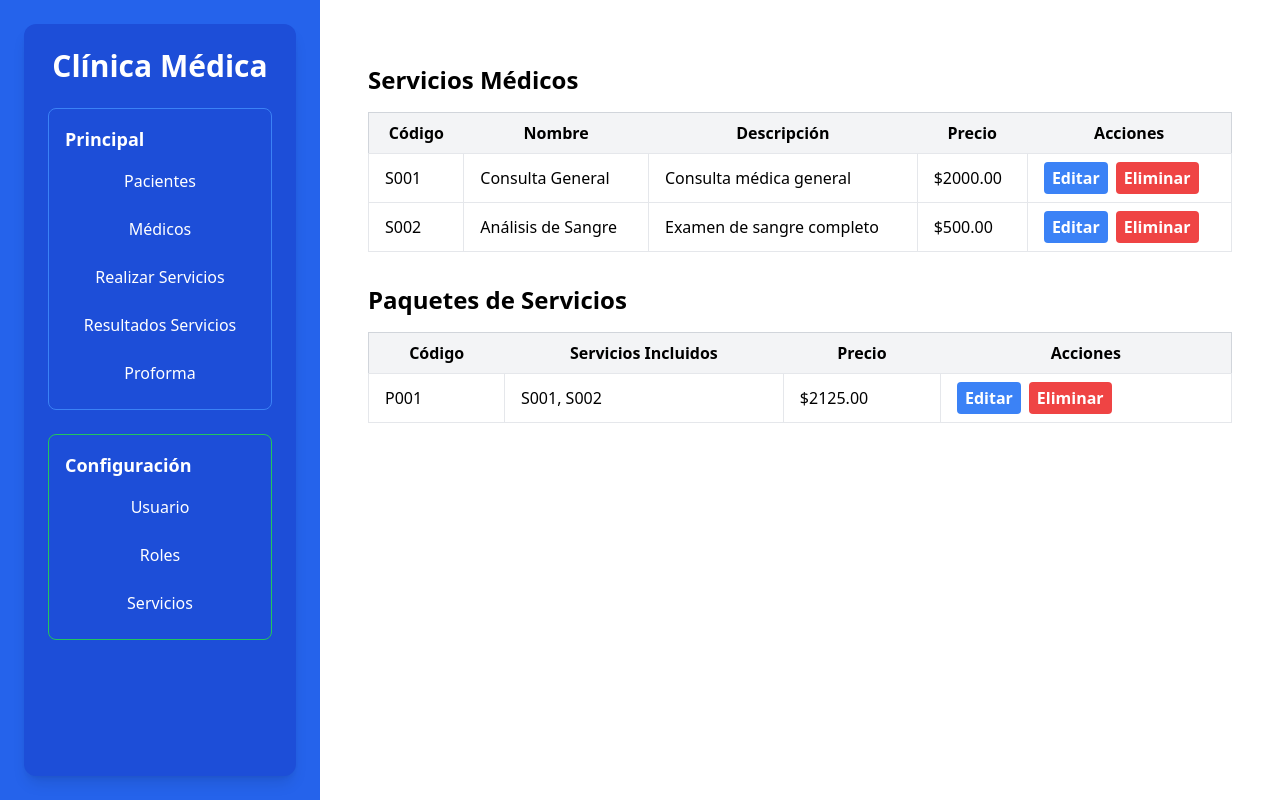
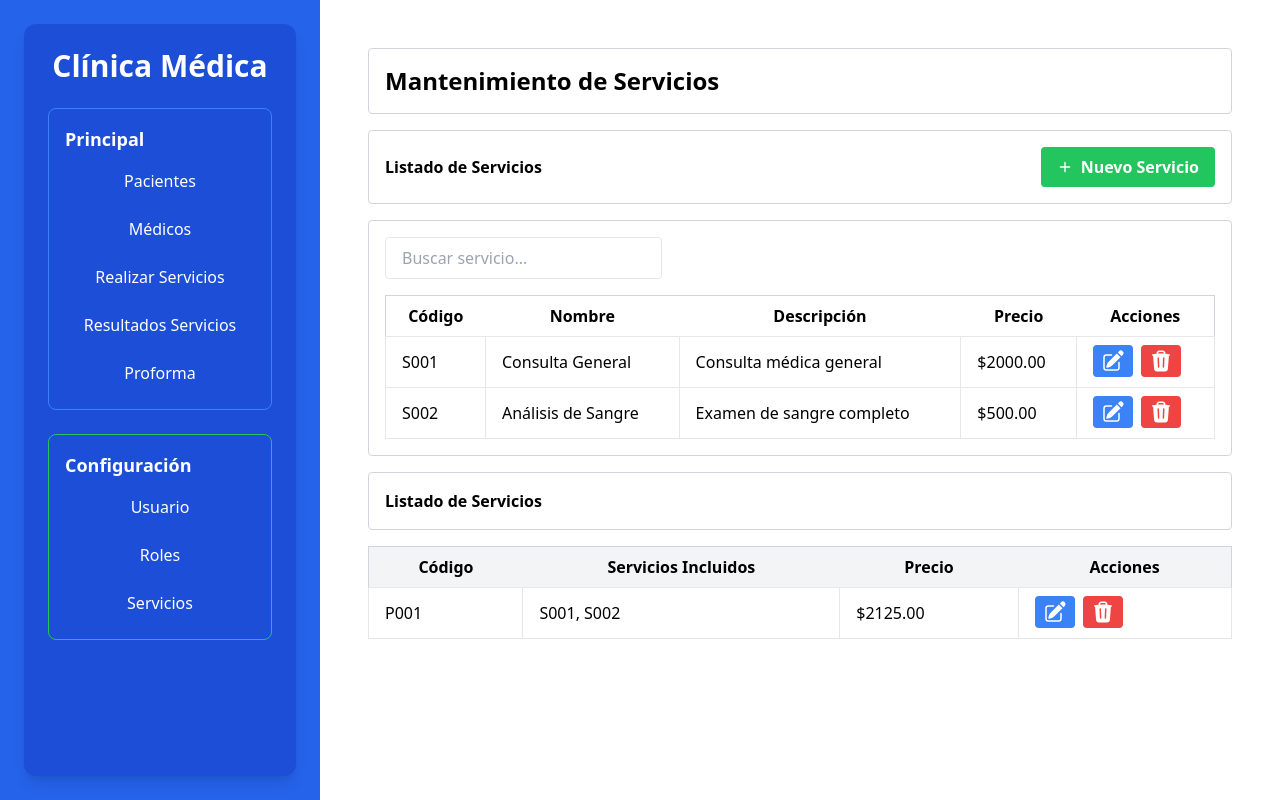
Before and after one commit to evargashe/Frontend, a React (Vite) app: page /servicios in a window 1280 px wide. Built offline with nearby package versions, Linux system fonts and the light colour scheme.

Commit message:
mejorar diseño de servicios y agregar iconos

```diff
--- a/src/pages/Servicios.jsx
+++ b/src/pages/Servicios.jsx
@@ -1,13 +1,14 @@
 import React, { useState, useEffect } from "react"
 import PropTypes from "prop-types"
+import { CgMathPlus } from "react-icons/cg"
+import { FaSearch } from "react-icons/fa"
 
 const Servicios = () => {
   const [servicios, setServicios] = useState([])
   const [paquetes, setPaquetes] = useState([])
+  const [searchTerm, setSearchTerm] = useState("")
 
   useEffect(() => {
-    // Aquí irían las llamadas a la API para obtener servicios y paquetes
-    // Por ahora, usaremos datos de ejemplo
     setServicios([
       { codigo_servicio: "S001", nombre: "Consulta General", descripcion: "Consulta médica general", precio: 2000 },
       { codigo_servicio: "S002", nombre: "Análisis de Sangre", descripcion: "Examen de sangre completo", precio: 500 },
@@ -22,12 +23,40 @@ const Servicios = () => {
     ])
   }, [])
 
+  const handleSearchChange = (e) => {
+    setSearchTerm(e.target.value)
+  }
+
+  const filteredServicios = servicios.filter((servicio) =>
+    servicio.nombre.toLowerCase().includes(searchTerm.toLowerCase()) ||
+    servicio.descripcion.toLowerCase().includes(searchTerm.toLowerCase())
+  )
+
   return (
-    <div className="container mx-auto px-4 py-8">
-      <h2 className="text-2xl font-bold mb-4">Servicios Médicos</h2>
-      <table className="min-w-full bg-white border border-gray-300 mb-8">
+    <div className="p-4">
+      <div className="flex flex-col items-start mb-4 border border-gray-300 rounded p-4">
+        <h2 className="text-2xl font-bold">Mantenimiento de Servicios</h2>
+      </div>
+      <div className="flex justify-between items-center mb-4 border border-gray-300 rounded p-4">
+        <h1 className="font-bold">Listado de Servicios</h1>
+        <button className="inline-flex items-center bg-green-500 hover:bg-green-700 text-white font-bold py-2 px-4 rounded">
+          <CgMathPlus className="mr-2" />
+          Nuevo Servicio
+        </button>
+      </div>
+      <div className="border border-gray-300 rounded p-4">
+        <div className="mb-4 flex items-center">
+          <input
+            type="text"
+            placeholder="Buscar servicio..."
+            value={searchTerm}
+            onChange={handleSearchChange}
+            className="border px-4 py-2 rounded w-1/3"
+          />
+        </div>
+        <table className="w-full bg-white border border-gray-300">
           <thead>
-          <tr className="bg-gray-100">
+            <tr>
               <th className="px-4 py-2 border-b">Código</th>
               <th className="px-4 py-2 border-b">Nombre</th>
               <th className="px-4 py-2 border-b">Descripción</th>
@@ -36,24 +65,35 @@ const Servicios = () => {
             </tr>
           </thead>
           <tbody>
-          {servicios.map((servicio) => (
-            <tr key={servicio.codigo_servicio}>
+            {filteredServicios.map((servicio) => (
+              <tr key={servicio.codigo_servicio} className="hover:bg-gray-100">
                 <td className="border px-4 py-2">{servicio.codigo_servicio}</td>
                 <td className="border px-4 py-2">{servicio.nombre}</td>
                 <td className="border px-4 py-2">{servicio.descripcion}</td>
                 <td className="border px-4 py-2">${servicio.precio.toFixed(2)}</td>
                 <td className="border px-4 py-2">
                   <button className="bg-blue-500 hover:bg-blue-700 text-white font-bold py-1 px-2 rounded mr-2">
-                  Editar
+                    <svg xmlns="http://www.w3.org/2000/svg" viewBox="0 0 24 24" fill="currentColor" className="size-6">
+                      <path d="M21.731 2.269a2.625 2.625 0 0 0-3.712 0l-1.157 1.157 3.712 3.712 1.157-1.157a2.625 2.625 0 0 0 0-3.712ZM19.513 8.199l-3.712-3.712-8.4 8.4a5.25 5.25 0 0 0-1.32 2.214l-.8 2.685a.75.75 0 0 0 .933.933l2.685-.8a5.25 5.25 0 0 0 2.214-1.32l8.4-8.4Z" />
+                      <path d="M5.25 5.25a3 3 0 0 0-3 3v10.5a3 3 0 0 0 3 3h10.5a3 3 0 0 0 3-3V13.5a.75.75 0 0 0-1.5 0v5.25a1.5 1.5 0 0 1-1.5 1.5H5.25a1.5 1.5 0 0 1-1.5-1.5V8.25a1.5 1.5 0 0 1 1.5-1.5h5.25a.75.75 0 0 0 0-1.5H5.25Z" />
+                    </svg>
                   </button>
-                <button className="bg-red-500 hover:bg-red-700 text-white font-bold py-1 px-2 rounded">Eliminar</button>
+                  <button className="bg-red-500 hover:bg-red-700 text-white font-bold py-1 px-2 rounded">
+                    <svg xmlns="http://www.w3.org/2000/svg" viewBox="0 0 24 24" fill="currentColor" className="size-6">
+                      <path fillRule="evenodd" d="M16.5 4.478v.227a48.816 48.816 0 0 1 3.878.512.75.75 0 1 1-.256 1.478l-.209-.035-1.005 13.07a3 3 0 0 1-2.991 2.77H8.084a3 3 0 0 1-2.991-2.77L4.087 6.66l-.209.035a.75.75 0 0 1-.256-1.478A48.567 48.567 0 0 1 7.5 4.705v-.227c0-1.564 1.213-2.9 2.816-2.951a52.662 52.662 0 0 1 3.369 0c1.603.051 2.815 1.387 2.815 2.951Zm-6.136-1.452a51.196 51.196 0 0 1 3.273 0C14.39 3.05 15 3.684 15 4.478v.113a49.488 49.488 0 0 0-6 0v-.113c0-.794.609-1.428 1.364-1.452Zm-.355 5.945a.75.75 0 1 0-1.5.058l.347 9a.75.75 0 1 0 1.499-.058l-.346-9Zm5.48.058a.75.75 0 1 0-1.498-.058l-.347 9a.75.75 0 0 0 1.5.058l.345-9Z" clipRule="evenodd" />
+                    </svg>
+                  </button>
                 </td>
               </tr>
             ))}
           </tbody>
         </table>
+      </div>
 
-      <h2 className="text-2xl font-bold mb-4">Paquetes de Servicios</h2>
+      <div className="flex justify-between items-center mt-4 mb-4 border border-gray-300 rounded p-4">
+        <h1 className="font-bold">Listado de Servicios</h1>
+      </div>
+
       <table className="min-w-full bg-white border border-gray-300">
         <thead>
           <tr className="bg-gray-100">
@@ -71,9 +111,16 @@ const Servicios = () => {
               <td className="border px-4 py-2">${paquete.precio_paquete.toFixed(2)}</td>
               <td className="border px-4 py-2">
                 <button className="bg-blue-500 hover:bg-blue-700 text-white font-bold py-1 px-2 rounded mr-2">
-                  Editar
+                  <svg xmlns="http://www.w3.org/2000/svg" viewBox="0 0 24 24" fill="currentColor" className="size-6">
+                    <path d="M21.731 2.269a2.625 2.625 0 0 0-3.712 0l-1.157 1.157 3.712 3.712 1.157-1.157a2.625 2.625 0 0 0 0-3.712ZM19.513 8.199l-3.712-3.712-8.4 8.4a5.25 5.25 0 0 0-1.32 2.214l-.8 2.685a.75.75 0 0 0 .933.933l2.685-.8a5.25 5.25 0 0 0 2.214-1.32l8.4-8.4Z" />
+                    <path d="M5.25 5.25a3 3 0 0 0-3 3v10.5a3 3 0 0 0 3 3h10.5a3 3 0 0 0 3-3V13.5a.75.75 0 0 0-1.5 0v5.25a1.5 1.5 0 0 1-1.5 1.5H5.25a1.5 1.5 0 0 1-1.5-1.5V8.25a1.5 1.5 0 0 1 1.5-1.5h5.25a.75.75 0 0 0 0-1.5H5.25Z" />
+                  </svg>
                 </button>
-                <button className="bg-red-500 hover:bg-red-700 text-white font-bold py-1 px-2 rounded">Eliminar</button>
+                <button className="bg-red-500 hover:bg-red-700 text-white font-bold py-1 px-2 rounded">
+                  <svg xmlns="http://www.w3.org/2000/svg" viewBox="0 0 24 24" fill="currentColor" className="size-6">
+                    <path fillRule="evenodd" d="M16.5 4.478v.227a48.816 48.816 0 0 1 3.878.512.75.75 0 1 1-.256 1.478l-.209-.035-1.005 13.07a3 3 0 0 1-2.991 2.77H8.084a3 3 0 0 1-2.991-2.77L4.087 6.66l-.209.035a.75.75 0 0 1-.256-1.478A48.567 48.567 0 0 1 7.5 4.705v-.227c0-1.564 1.213-2.9 2.816-2.951a52.662 52.662 0 0 1 3.369 0c1.603.051 2.815 1.387 2.815 2.951Zm-6.136-1.452a51.196 51.196 0 0 1 3.273 0C14.39 3.05 15 3.684 15 4.478v.113a49.488 49.488 0 0 0-6 0v-.113c0-.794.609-1.428 1.364-1.452Zm-.355 5.945a.75.75 0 1 0-1.5.058l.347 9a.75.75 0 1 0 1.499-.058l-.346-9Zm5.48.058a.75.75 0 1 0-1.498-.058l-.347 9a.75.75 0 0 0 1.5.058l.345-9Z" clipRule="evenodd" />
+                  </svg>
+                </button>
               </td>
             </tr>
           ))}
@@ -90,14 +137,14 @@ Servicios.propTypes = {
       nombre: PropTypes.string.isRequired,
       descripcion: PropTypes.string.isRequired,
       precio: PropTypes.number.isRequired,
-    }),
+    })
   ),
   paquetes: PropTypes.arrayOf(
     PropTypes.shape({
       codigo_paquete: PropTypes.string.isRequired,
       lista_servicios_incluidos: PropTypes.arrayOf(PropTypes.string).isRequired,
       precio_paquete: PropTypes.number.isRequired,
-    }),
+    })
   ),
 }
 
```
Lines whose indentation alone changed are shown as unchanged.
